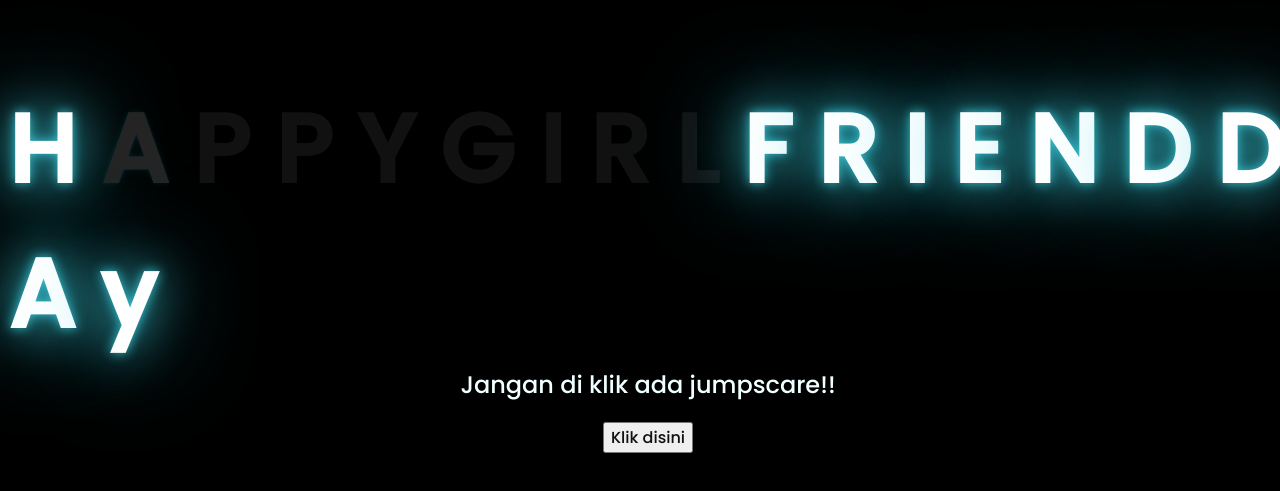
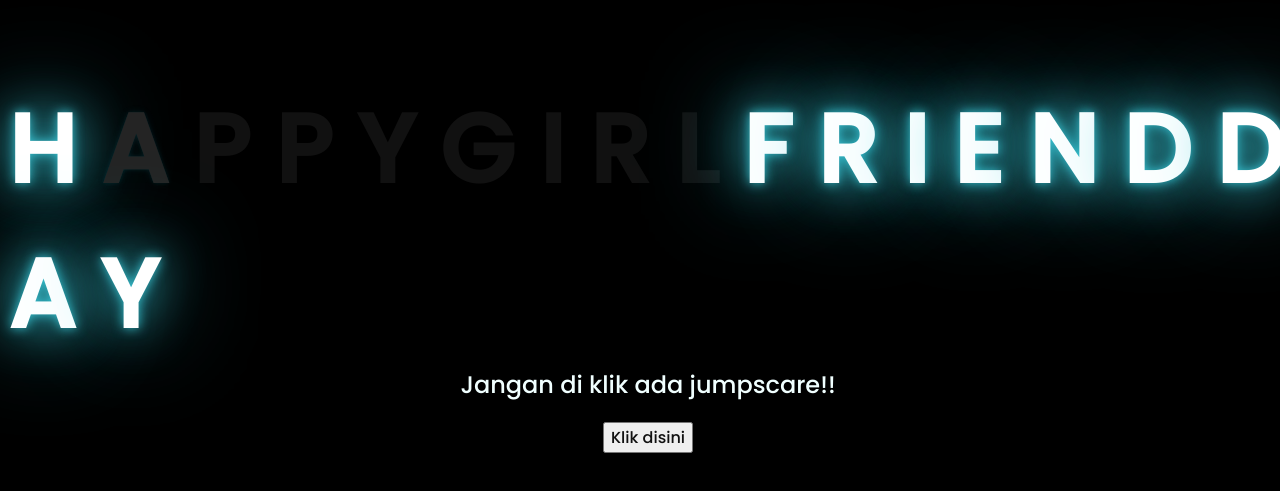
Before and after one commit to rfzhriff/apaaa-nichhh, a plain HTML site: page index.html in a window 1280 px wide. Shown: the part 143-634 px from the top of the page. Drawn offline with Linux system fonts and the light colour scheme.

Commit message:
Update index.html

```diff
--- a/index.html
+++ b/index.html
@@ -28,7 +28,7 @@
         <span>D</span>
         <span>D</span>
         <span>A</span>
-        <span>y</span>
+        <span>Y</span>
     </div>
     <div class="description">
         <span>Jangan di klik ada jumpscare!!</span>
```
